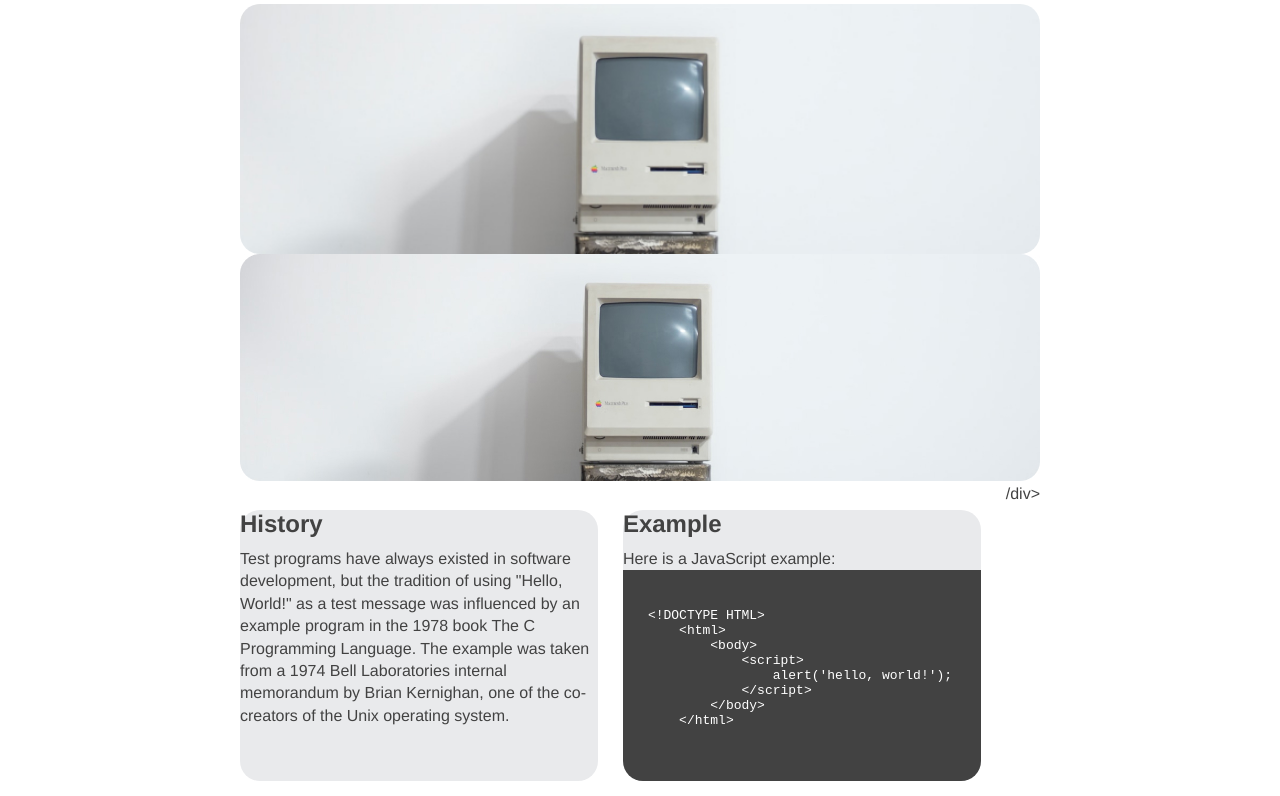
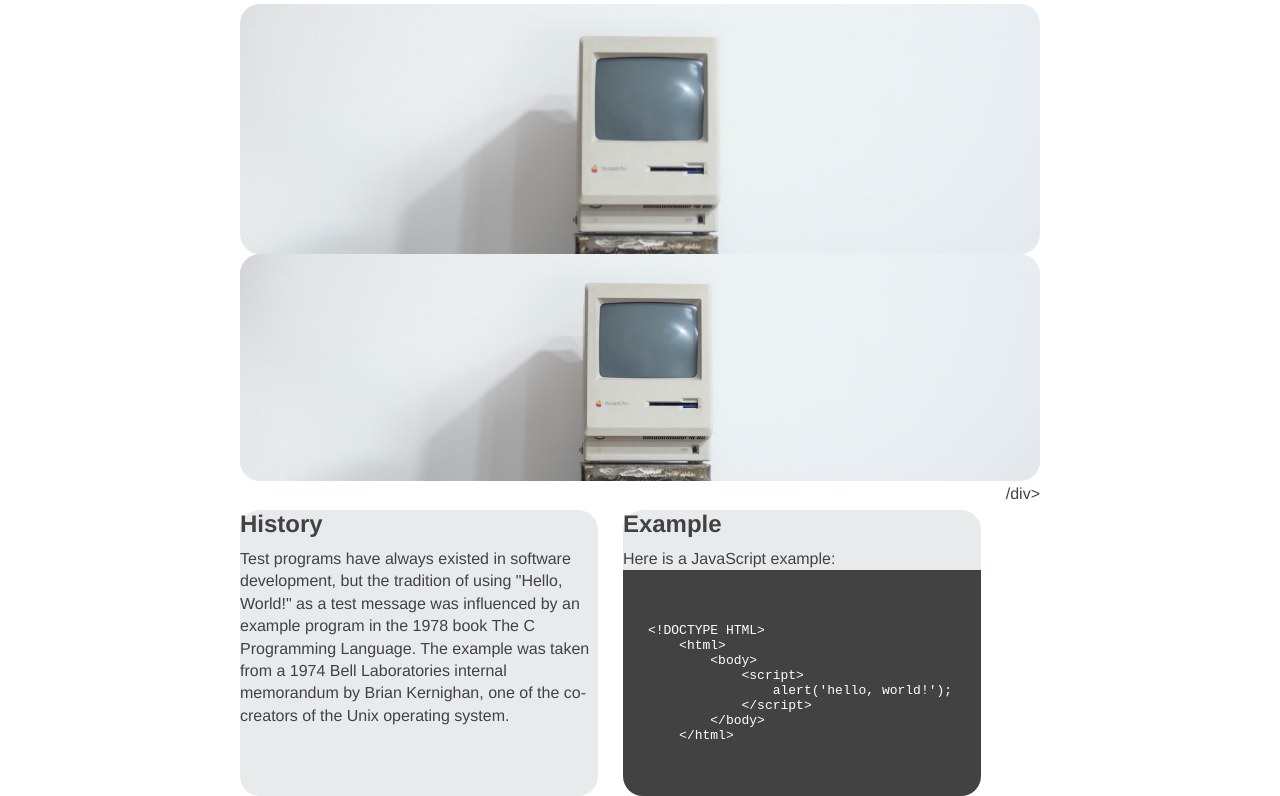
Before and after one commit to Protowing928/MI349, a plain HTML site: page index.html in a window 1280 px wide. Shown: the part 191-987 px from the top of the page. Drawn offline with Linux system fonts and the light colour scheme; a script that the page names is missing; files whose address does not match are found by name.

Commit message:
CSS Cleanup

```diff
--- a/index.html
+++ b/index.html
@@ -31,7 +31,7 @@
                         <p>Here is a JavaScript example:</p>
                     </div>
                     <div class="code-html">
-                    <code><pre>
+                        <pre><code>
 &lt;!DOCTYPE HTML&gt;
     &lt;html&gt;
         &lt;body&gt;
@@ -40,7 +40,7 @@
             &lt;/script&gt;
         &lt;/body&gt;
     &lt;/html&gt;
-                </pre></code>
+                </code></pre>
                 </div>
                 </section>
                 /div>
```
